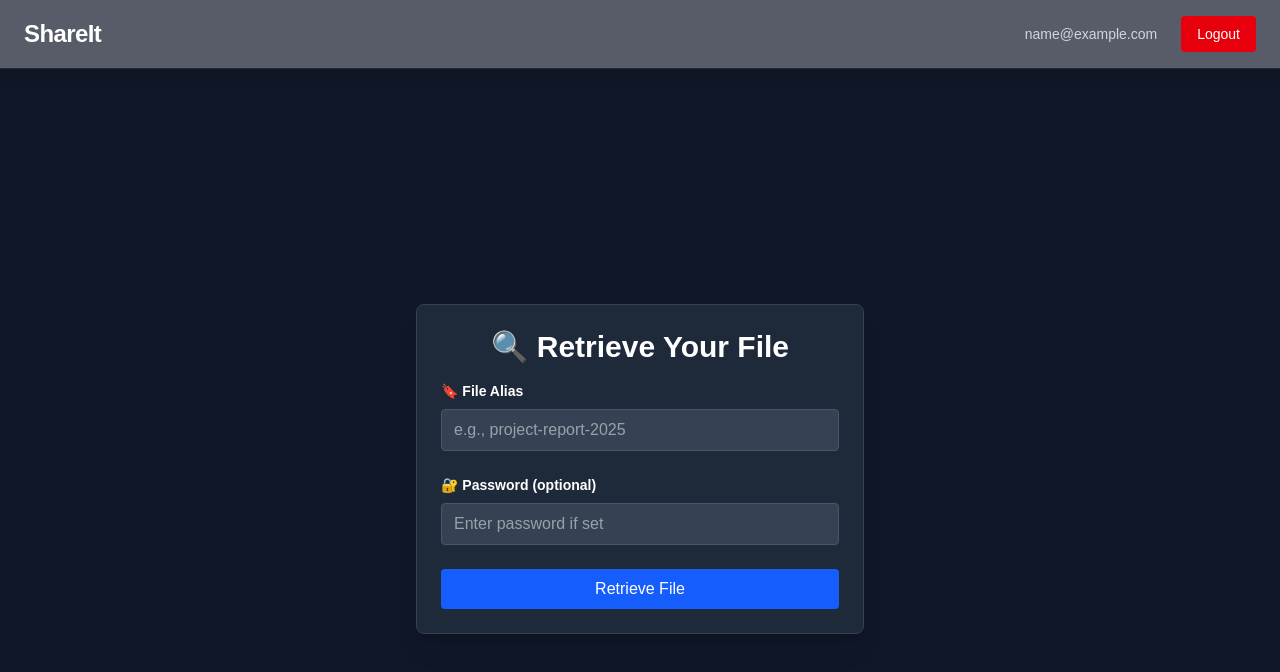
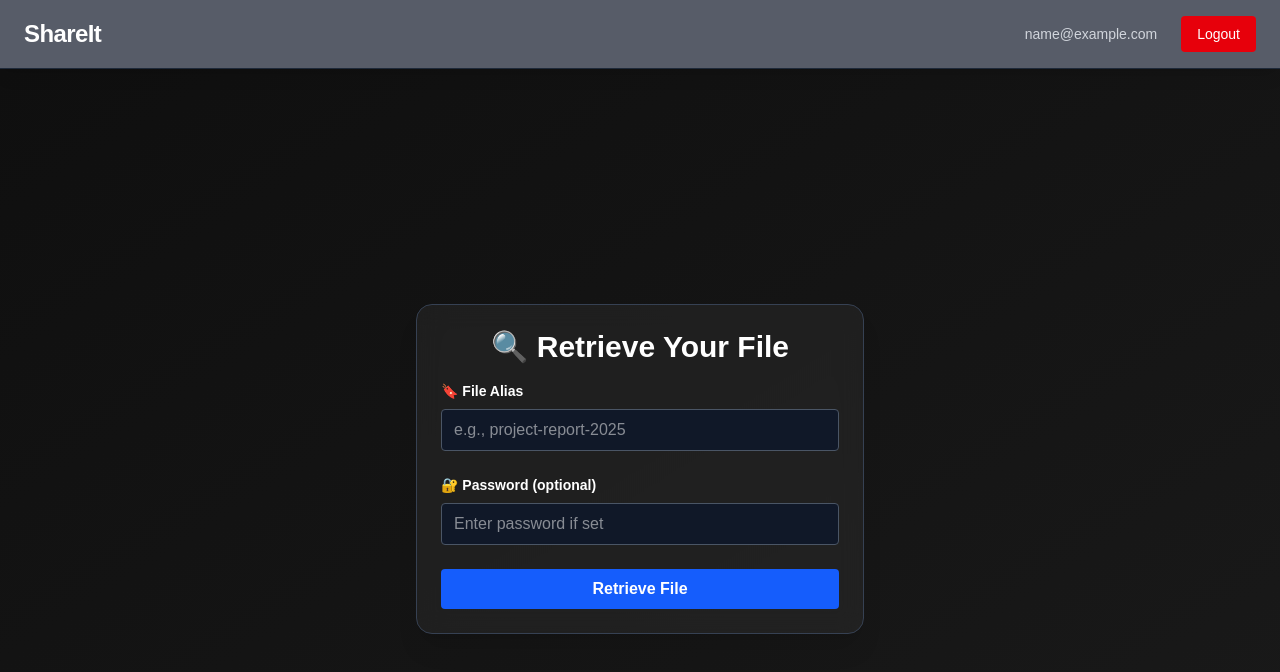
Before and after one commit to Rishi1314/ShareIt, a Next.js app in the folder client/: page /retrieve/retrieveFile in a window 1280 px wide. Shown: the top 672 px of the page. Built offline with nearby package versions, Linux system fonts and the light colour scheme; sample sign-in values are in the browser's storage.

Commit message:
Finished updating UI of all IPFS components using Framer Motion.

```diff
--- a/client/pages/retrieve/retrieveFile.tsx
+++ b/client/pages/retrieve/retrieveFile.tsx
@@ -3,28 +3,32 @@ import axios from 'axios';
 import { withAuth } from '@/hoc/withAuth';
 import { useAuth } from '@/context/AuthContext';
 import { AiOutlineLoading3Quarters } from 'react-icons/ai';
+import { toast, ToastContainer } from 'react-toastify';
+import 'react-toastify/dist/ReactToastify.css';
+import { motion } from 'framer-motion';
 
 function RetrievePage() {
   const { user } = useAuth();
 
   const [alias, setAlias] = useState('');
   const [password, setPassword] = useState('');
-  const [error, setError] = useState('');
   const [loading, setLoading] = useState(false);
-  const [skeleton, setSkeleton] = useState(false);
 
   const handleRetrieve = async () => {
     if (!alias.trim()) {
-      setError('❌ File alias is required to proceed.');
+      toast.warn('📛 File alias is required to proceed.');
       return;
     }
 
     setLoading(true);
-    setSkeleton(true);
-    setError('');
 
     try {
       const token = localStorage.getItem('token');
+      if (!token) {
+        toast.error('🔒 You are not logged in.');
+        return;
+      }
+
       const response = await axios.post(
         `${process.env.NEXT_PUBLIC_BACKEND_URL}/upload/retrieve`,
         { alias, password },
@@ -32,23 +36,32 @@ function RetrievePage() {
       );
 
       if (response.data?.cid) {
-        window.open(`https://gateway.pinata.cloud/ipfs/${response.data.cid}`, '_blank');
+        toast.success('✅ File found! Opening...');
+        setTimeout(() => {
+          window.open(`https://gateway.pinata.cloud/ipfs/${response.data.cid}`, '_blank');
+        }, 800);
       } else {
-        setError('❌ No file found or the credentials provided are incorrect.');
+        toast.error('❌ No file found or incorrect credentials.');
       }
     } catch (err: any) {
-      setError(err?.response?.data?.error || '❌ Retrieval failed. Please check your details.');
+      toast.error(err?.response?.data?.error || '❌ Retrieval failed. Please check your details.');
     } finally {
       setLoading(false);
-      setSkeleton(false);
     }
   };
 
   return (
-    <div className="min-h-screen flex flex-col items-center justify-center px-4 py-8 bg-gray-900 text-white">
-      <div className="w-full max-w-md p-6 rounded-lg shadow-xl bg-gray-800 border border-gray-700 space-y-6">
+    <div className="min-h-screen flex flex-col items-center justify-center px-4 py-8 bg-gradient-to-br from-[#0f0f0f] to-[#1a1a1a] text-white">
+      <ToastContainer position="top-center" autoClose={3500} theme="dark" />
+      <motion.div
+        className="w-full max-w-md p-6 rounded-2xl shadow-xl backdrop-blur-md bg-white/5 border border-gray-700 space-y-6"
+        initial={{ opacity: 0, y: 30 }}
+        animate={{ opacity: 1, y: 0 }}
+        transition={{ duration: 0.4 }}
+      >
         <h2 className="text-3xl font-bold text-center mb-4">🔍 Retrieve Your File</h2>
 
+        {/* Alias Input */}
         <div className="space-y-2">
           <label htmlFor="alias" className="block text-sm font-semibold">🔖 File Alias</label>
           <input
@@ -56,11 +69,12 @@ function RetrievePage() {
             type="text"
             value={alias}
             onChange={(e) => setAlias(e.target.value)}
-            className="w-full border border-gray-600 bg-gray-700 text-white rounded px-3 py-2 focus:ring-2 focus:ring-blue-500"
+            className="w-full border border-gray-600 bg-gray-900 text-white rounded px-3 py-2 focus:ring-2 focus:ring-blue-500"
             placeholder="e.g., project-report-2025"
           />
         </div>
 
+        {/* Password Input */}
         <div className="space-y-2">
           <label htmlFor="password" className="block text-sm font-semibold">🔐 Password (optional)</label>
           <input
@@ -68,32 +82,25 @@ function RetrievePage() {
             type="password"
             value={password}
             onChange={(e) => setPassword(e.target.value)}
-            className="w-full border border-gray-600 bg-gray-700 text-white rounded px-3 py-2 focus:ring-2 focus:ring-blue-500"
+            className="w-full border border-gray-600 bg-gray-900 text-white rounded px-3 py-2 focus:ring-2 focus:ring-blue-500"
             placeholder="Enter password if set"
           />
         </div>
 
-        {error && (
-          <div className="text-red-400 bg-red-900 bg-opacity-30 p-2 rounded text-sm">
-            {error}
-          </div>
-        )}
-
-        <button
+        {/* Button */}
+        <motion.button
           onClick={handleRetrieve}
-          className={`w-full flex items-center justify-center gap-2 bg-blue-600 py-2 rounded hover:bg-blue-700 transition ${
-            loading ? 'cursor-not-allowed opacity-70' : ''
+          whileHover={{ scale: loading ? 1 : 1.02 }}
+          whileTap={{ scale: 0.97 }}
+          disabled={loading}
+          className={`w-full flex items-center justify-center gap-2 py-2 rounded font-semibold transition ${
+            loading ? 'bg-gray-600 cursor-not-allowed' : 'bg-blue-600 hover:bg-blue-700'
           }`}
-          disabled={loading}
         >
           {loading && <AiOutlineLoading3Quarters className="animate-spin" size={18} />}
           {loading ? 'Retrieving...' : 'Retrieve File'}
-        </button>
-
-        {skeleton && (
-          <div className="animate-pulse mt-6 bg-gray-600 h-32 rounded w-full"></div>
-        )}
-      </div>
+        </motion.button>
+      </motion.div>
     </div>
   );
 }
--- a/client/pages/view/files.tsx
+++ b/client/pages/view/files.tsx
@@ -5,6 +5,8 @@ import { useAuth } from '@/context/AuthContext';
 import { FiFolder, FiSearch, FiCopy } from 'react-icons/fi';
 import { toast, ToastContainer } from 'react-toastify';
 import 'react-toastify/dist/ReactToastify.css';
+import { motion, AnimatePresence } from 'framer-motion';
+import { useRouter } from 'next/router';
 
 interface FileData {
   id: number;
@@ -26,6 +28,7 @@ function formatBytes(bytes: number): string {
 
 function UserFilesPage() {
   const { user } = useAuth();
+  const router = useRouter();
   const [files, setFiles] = useState<FileData[]>([]);
   const [filteredFiles, setFilteredFiles] = useState<FileData[]>([]);
   const [loading, setLoading] = useState(true);
@@ -47,7 +50,7 @@ function UserFilesPage() {
         setFiles(sorted);
         setFilteredFiles(sorted);
       } catch (error) {
-        toast.error('Error fetching uploaded files');
+        toast.error('❌ Error fetching uploaded files');
       } finally {
         setLoading(false);
       }
@@ -56,13 +59,12 @@ function UserFilesPage() {
     fetchFiles();
   }, [sortOrder]);
 
-  const sortFiles = (files: FileData[], order: 'newest' | 'oldest') => {
-    return [...files].sort((a, b) =>
+  const sortFiles = (files: FileData[], order: 'newest' | 'oldest') =>
+    [...files].sort((a, b) =>
       order === 'newest'
         ? new Date(b.createdAt).getTime() - new Date(a.createdAt).getTime()
         : new Date(a.createdAt).getTime() - new Date(b.createdAt).getTime()
     );
-  };
 
   const handleSearch = (e: React.ChangeEvent<HTMLInputElement>) => {
     const term = e.target.value.toLowerCase();
@@ -81,7 +83,11 @@ function UserFilesPage() {
 
   const handleCopy = (cid: string) => {
     navigator.clipboard.writeText(`https://gateway.pinata.cloud/ipfs/${cid}`);
-    toast.success('🔗 IPFS link copied to clipboard!');
+    toast.success('🔗 IPFS link copied!');
+  };
+
+  const handleRetrieveRedirect = (alias: string) => {
+    router.push(`/retrieve/retrieveFile?alias=${encodeURIComponent(alias)}`);
   };
 
   const indexOfLastFile = currentPage * filesPerPage;
@@ -91,7 +97,7 @@ function UserFilesPage() {
 
   return (
     <div className="min-h-screen px-4 py-10 bg-gradient-to-br from-[#0f0f0f] to-[#1a1a1a] text-white">
-      <ToastContainer />
+      <ToastContainer position="top-center" theme="dark" autoClose={3000} />
       <h2 className="text-3xl font-bold text-center mb-6 flex justify-center items-center gap-2">
         <FiFolder size={28} /> Your Uploaded Files
       </h2>
@@ -121,20 +127,28 @@ function UserFilesPage() {
 
       {loading ? (
         <div className="grid sm:grid-cols-2 lg:grid-cols-3 gap-6">
-          {[...Array(3)].map((_, idx) => (
+          {[...Array(6)].map((_, idx) => (
             <div key={idx} className="bg-gray-900 p-6 rounded-xl animate-pulse shadow-inner backdrop-blur-lg border border-gray-700" />
           ))}
         </div>
       ) : filteredFiles.length === 0 ? (
-        <p className="text-center text-gray-300 text-lg">🚫 No files match your search.</p>
+        <div className="text-center text-gray-400 py-20">
+          <p className="text-lg">🚫 No files found. Try adjusting your search.</p>
+        </div>
       ) : (
         <>
           <div className="grid sm:grid-cols-2 lg:grid-cols-3 gap-6 mb-10">
+            <AnimatePresence>
               {currentFiles.map((file) => (
-              <div
+                <motion.div
                   key={file.id}
-                className="relative bg-[#0f0f0f]/60 border border-gray-800 backdrop-blur-md p-5 rounded-xl transition hover:shadow-lg"
+                  initial={{ opacity: 0, scale: 0.95 }}
+                  animate={{ opacity: 1, scale: 1 }}
+                  exit={{ opacity: 0, scale: 0.95 }}
+                  transition={{ duration: 0.2 }}
+                  className="relative bg-[#0f0f0f]/60 border border-gray-800 backdrop-blur-md p-5 rounded-xl hover:shadow-lg hover:scale-[1.02] transition"
                 >
+                  {/* Copy Button */}
                   <button
                     className="absolute cursor-pointer top-3 right-4 text-blue-400 hover:text-blue-600 text-sm"
                     onClick={() => handleCopy(file.cid)}
@@ -142,9 +156,15 @@ function UserFilesPage() {
                     <FiCopy className="inline-block mr-1" /> Copy Link
                   </button>
 
+                  {/* Metadata Grid */}
                   <div className="grid grid-cols-2 gap-x-4 gap-y-2 text-sm text-gray-300 mb-4">
                     <div className="col-span-2 text-white font-medium">📛 Alias</div>
-                  <div className="col-span-2 text-white">{file.alias}</div>
+                    <div
+                      className="col-span-2 text-blue-400 underline cursor-pointer"
+                      onClick={() => handleRetrieveRedirect(file.alias)}
+                    >
+                      {file.alias}
+                    </div>
 
                     <div>📝 Filename</div>
                     <div className="truncate">{file.fileName || 'Unnamed'}</div>
@@ -159,6 +179,7 @@ function UserFilesPage() {
                     <div>{new Date(file.createdAt).toLocaleString()}</div>
                   </div>
 
+                  {/* Preview */}
                   {isPreviewable(file.mimeType) && (
                     file.mimeType === 'application/pdf' ? (
                       <iframe
@@ -176,6 +197,7 @@ function UserFilesPage() {
                     )
                   )}
 
+                  {/* View Button */}
                   <a
                     href={`https://gateway.pinata.cloud/ipfs/${file.cid}`}
                     target="_blank"
@@ -184,8 +206,9 @@ function UserFilesPage() {
                   >
                     🔗 View on IPFS
                   </a>
-              </div>
+                </motion.div>
               ))}
+            </AnimatePresence>
           </div>
 
           {/* Pagination */}
```
Also changed, not shown: client/pages/upload/ipfs.tsx (+38 -30 lines). Lines whose indentation alone changed are shown as unchanged.
